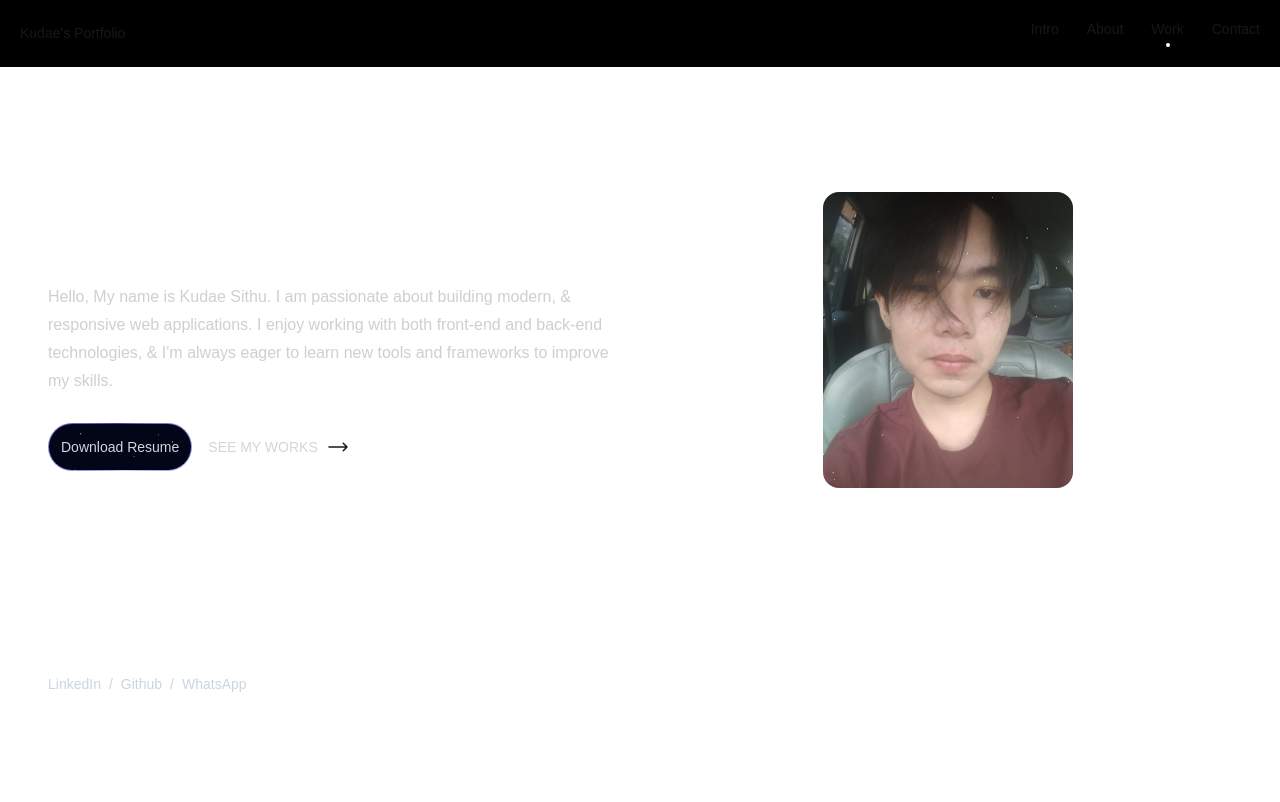
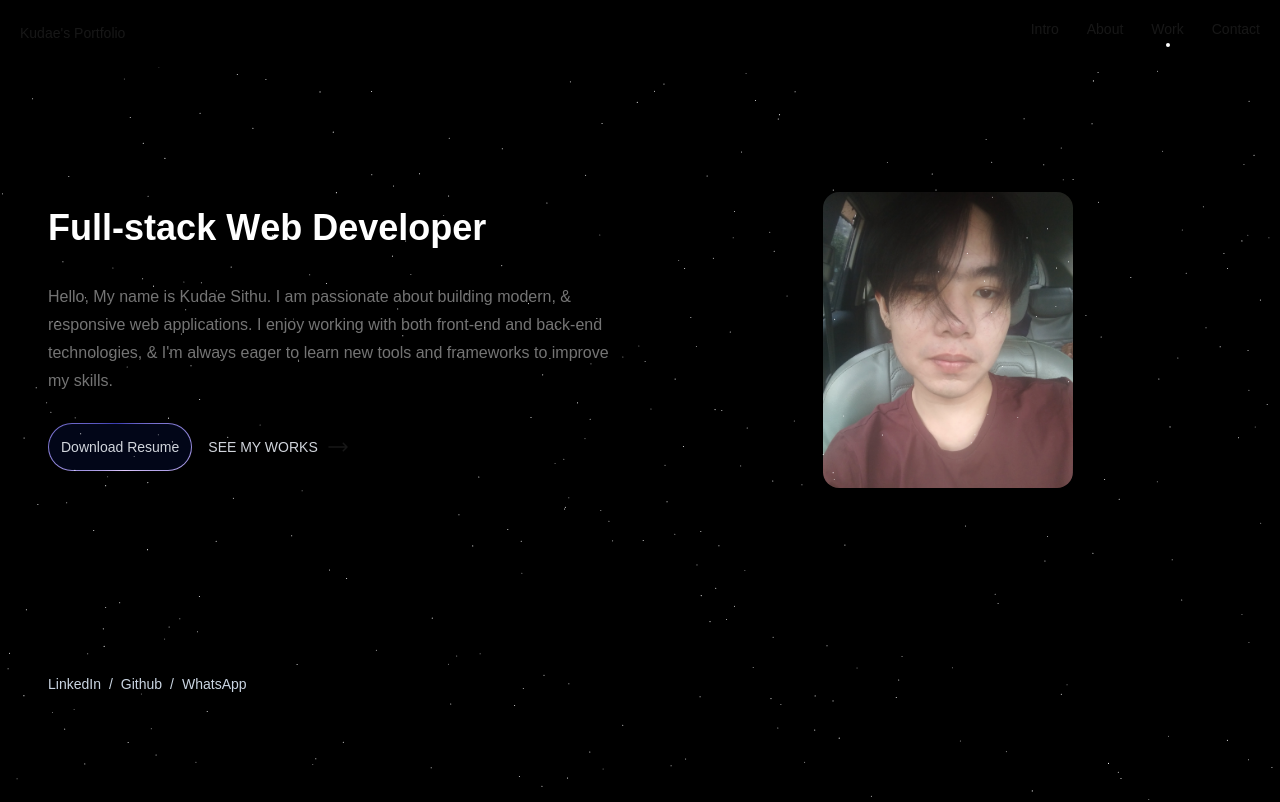
Before and after one commit to kudae3/portfolio, a Next.js app: page / in a window 1280 px wide. Shown: the top 802 px of the page. Built offline with nearby package versions, Linux system fonts and the light colour scheme.

Commit message:
Add background color to layout container for improved aesthetics

```diff
--- a/src/app/layout.tsx
+++ b/src/app/layout.tsx
@@ -18,7 +18,7 @@ export default function RootLayout({
   return (
     <html lang="en" className="scroll-smooth">
       <body>
-        <div className="min-h-screen">
+        <div className="min-h-screen bg-black">
           {children}
           <ShootingStars />
           <StarsBackground />
```
